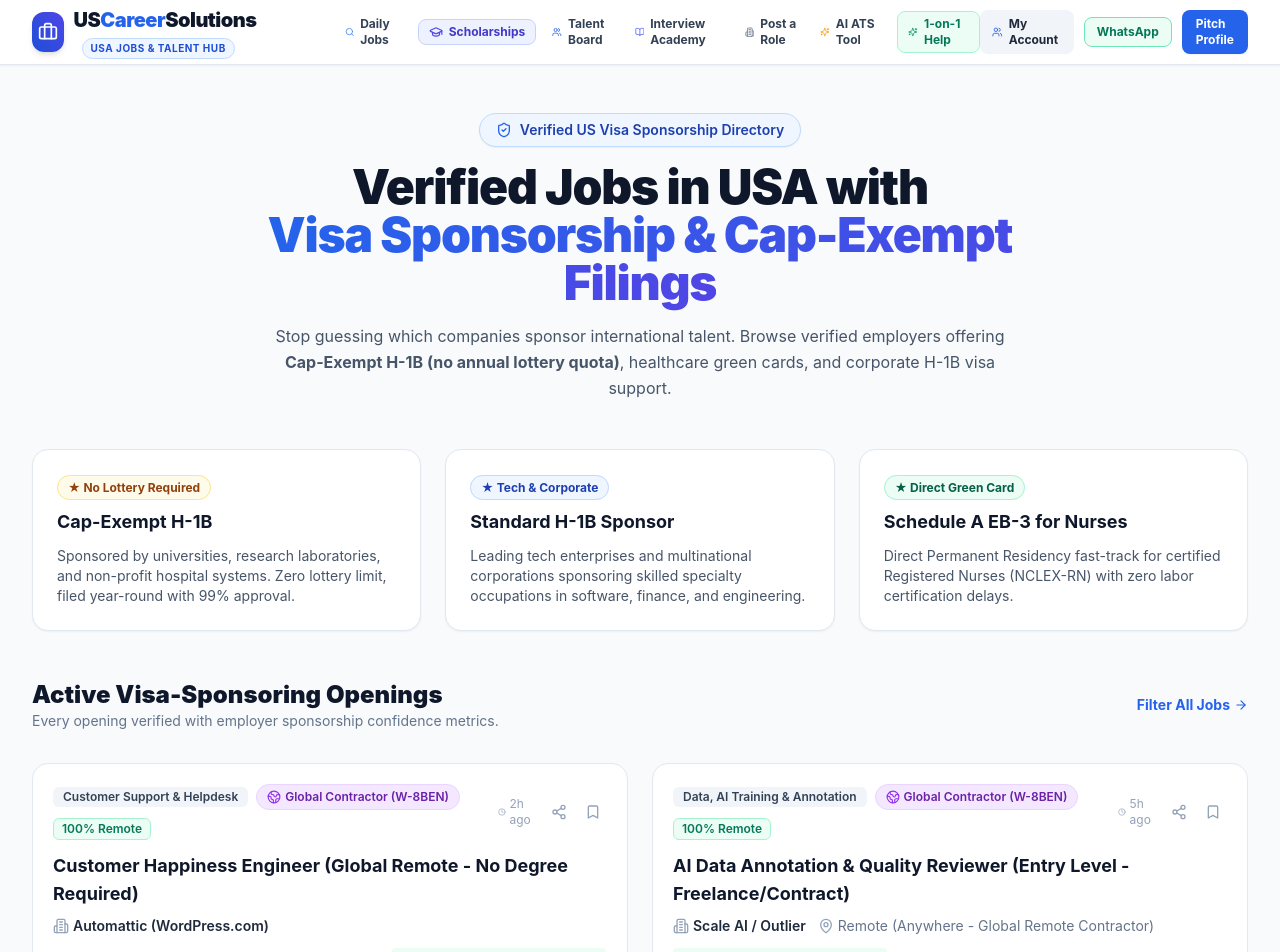
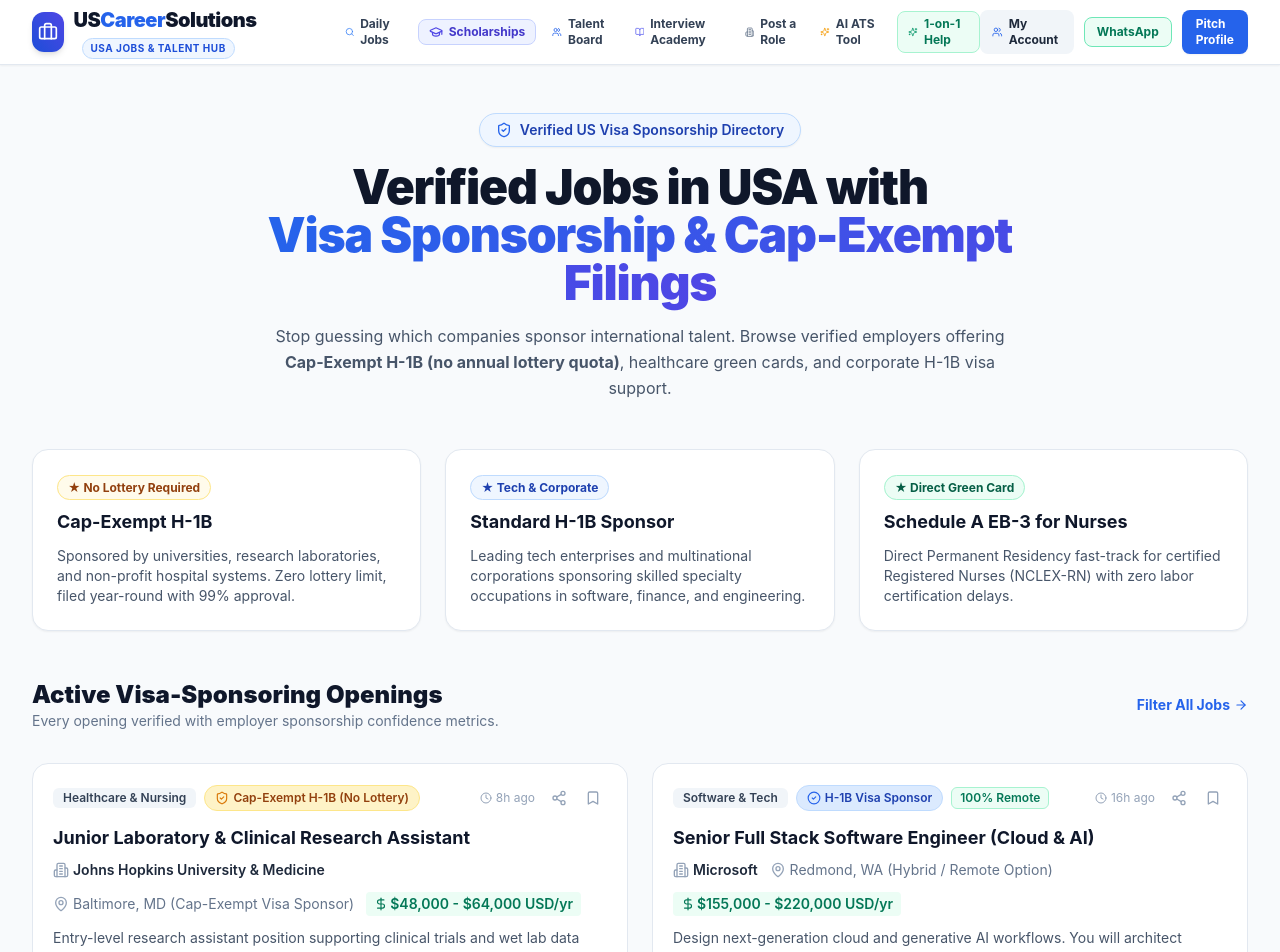
Before and after one commit to dhshishirD/US_Career_Solutions, a Next.js app: page /landing/visa-sponsorship-jobs in a window 1280 px wide. Shown: the top 952 px of the page. Built offline with nearby package versions, Linux system fonts and the light colour scheme.

Commit message:
fix(types): fix visaJobs type filter and verify clean production build for programmatic SEO hubs

```diff
--- a/app/landing/visa-sponsorship-jobs/page.tsx
+++ b/app/landing/visa-sponsorship-jobs/page.tsx
@@ -20,7 +20,7 @@
 };
 
 export default function VisaSponsorshipJobsLandingPage() {
-  const visaJobs = INITIAL_JOBS.filter(j => j.visaSponsorship !== 'None');
+  const visaJobs = INITIAL_JOBS.filter(j => j.visaSponsorship === 'H-1B Sponsor' || j.visaSponsorship === 'Cap-Exempt H-1B' || j.visaSponsorship === 'OPT/CPT Friendly');
 
   return (
     <div className="max-w-7xl mx-auto px-4 sm:px-6 lg:px-8 py-12">
```
